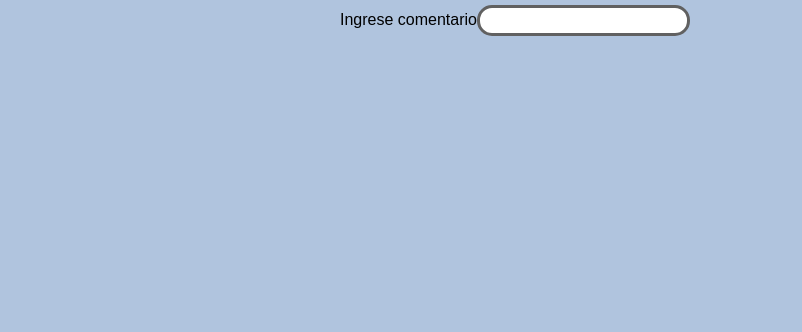
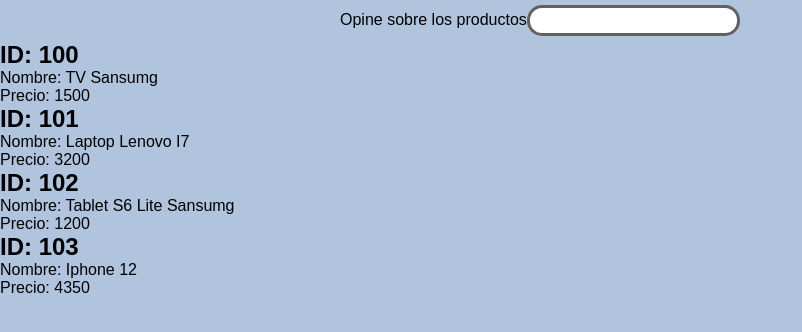
Before and after one commit to ejurupe/ErickJurupe_Desafios, a website: page 07_SegundoEntregable_ErickJurupe/index.html in a window 1280 px wide. Shown: the whole page, without its empty margins (0-802 px from the left). Drawn offline with Linux system fonts and the light colour scheme; some packages are replaced by stand-ins of ours; a script that the page names is missing.

Commit message:
se agrega fetch

```diff
--- a/07_SegundoEntregable_ErickJurupe/index.html
+++ b/07_SegundoEntregable_ErickJurupe/index.html
@@ -12,6 +12,8 @@
         <div id="comments-container"></div>
     </div>
 
+    <ul id="lista"></ul>
+
 
     <script src="https://cdn.jsdelivr.net/npm/luxon@2.3.0/build/global/luxon.min.js"></script>
     <script src="//cdn.jsdelivr.net/npm/sweetalert2@11"></script>
--- a/07_SegundoEntregable_ErickJurupe/js/index.js
+++ b/07_SegundoEntregable_ErickJurupe/js/index.js
@@ -17,7 +17,7 @@
 commentsContainer.appendChild(inputContainer);
 
 /*Agregamos el imput dentro del div creado */
-inputContainer.innerText="Ingrese comentario";
+inputContainer.innerText="Opine sobre los productos";
 inputContainer.appendChild(input);
 
 /*Agregamos el vento al input declarado */
@@ -132,3 +132,30 @@
     parent.appendChild(commentContainer);
   });
 }
+
+/*Se declara la función traer datoss */
+const traerDatos = async () => {
+  const lista = document.getElementById("lista");
+  try {
+    /*Obtenemos el json local */
+    const response = await fetch("./json/data.json");
+    const data = await response.json();
+
+    /*Se recorre el Json para mostrar */
+    data.forEach((producto) => {
+      const li = document.createElement("li");
+      li.innerHTML = `
+      <h2>ID: ${producto.id}</h2>
+      <p>Nombre: ${producto.nombre}</p>
+      <p>Precio: ${producto.precio}</p>
+    `;
+
+      lista.append(li);
+    });
+  } catch (error) {
+    console.log(error);
+  }
+};
+
+/*Se llama a la función */
+traerDatos();
--- /dev/null
+++ b/07_SegundoEntregable_ErickJurupe/json/data.json
@@ -0,0 +1,6 @@
+[
+    { "id": 100, "nombre": "TV Sansumg", "precio": 1500 },
+    { "id": 101, "nombre": "Laptop Lenovo I7", "precio": 3200 },
+    { "id": 102, "nombre": "Tablet S6 Lite Sansumg", "precio": 1200 },
+    { "id": 103, "nombre": "Iphone 12", "precio": 4350 }
+  ]
```
